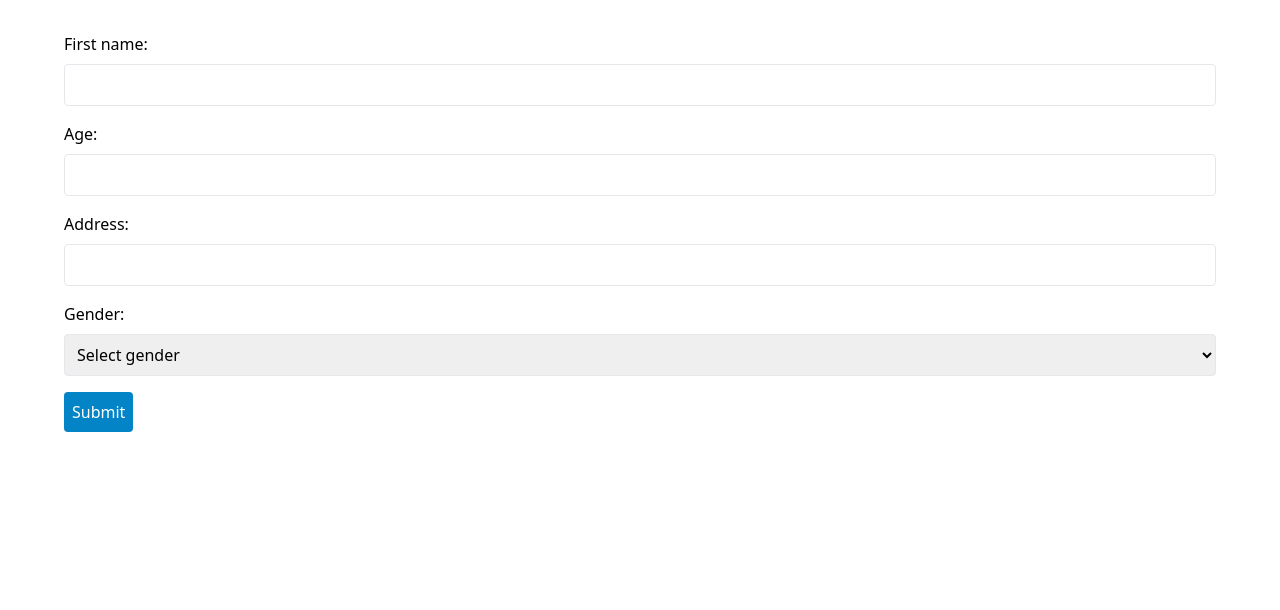
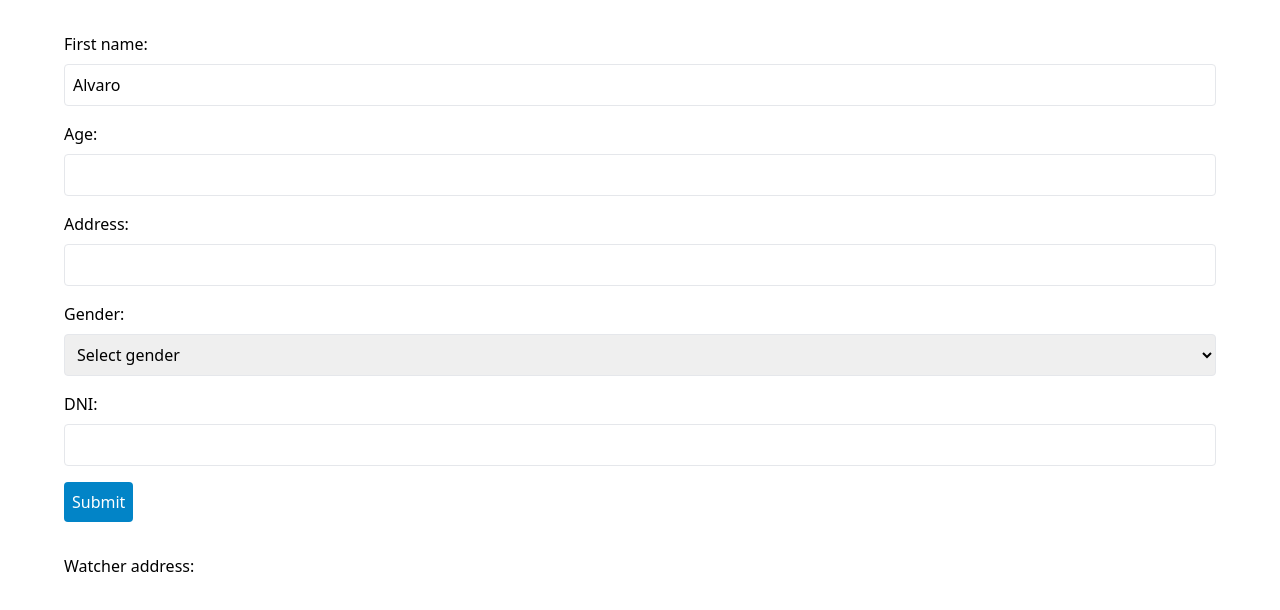
Before and after one commit to aguirrealvaro/hook-form-zod, a React (Vite) app: page / in a window 1280 px wide. Shown: the top 610 px of the page. Built offline with nearby package versions, Linux system fonts and the light colour scheme.

Commit message:
Add watcher and error messages

```diff
--- a/src/components/form.tsx
+++ b/src/components/form.tsx
@@ -7,24 +7,45 @@ type Fields = {
   age: number;
   address: number;
   gender: "male" | "female";
+  dni: number;
 };
 
 const Form: FunctionComponent = () => {
-  const { register, handleSubmit } = useForm<Fields>();
+  const {
+    register,
+    handleSubmit,
+    formState: { errors },
+    watch,
+  } = useForm<Fields>({ defaultValues: { name: "Alvaro" } });
+  const onSubmit: SubmitHandler<Fields> = (data) => {
     // eslint-disable-next-line no-console
-  const onSubmit: SubmitHandler<Fields> = (data) => {
     console.log(data);
   };
 
+  const address = watch("address");
+
   return (
+    <div>
       <form onSubmit={handleSubmit(onSubmit)}>
         <div className="mb-4 flex flex-col gap-2">
           <label htmlFor="name">First name:</label>
-        <Input id="name" {...register("name")} />
+          <Input
+            id="name"
+            {...register("name", { required: { value: true, message: "Required field" } })}
+          />
+          {errors.name && <span className="text-red-500">{errors.name.message}</span>}
         </div>
         <div className="mb-4 flex flex-col gap-2">
           <label htmlFor="age">Age:</label>
-        <Input id="age" {...register("age")} />
+          <Input
+            id="age"
+            {...register("age", {
+              required: { value: true, message: "Required field" },
+              min: { value: 18, message: "Min: 18" },
+              max: { value: 70, message: "Max: 70" },
+            })}
+          />
+          {errors.age && <span className="text-red-500">{errors.age.message}</span>}
         </div>
         <div className="mb-4 flex flex-col gap-2">
           <label htmlFor="address">Address:</label>
@@ -38,10 +59,18 @@ const Form: FunctionComponent = () => {
             <option value="female">female</option>
           </select>
         </div>
+        <div className="mb-4 flex flex-col gap-2">
+          <label htmlFor="dni">DNI:</label>
+          <Input id="dni" {...register("dni")} />
+        </div>
         <button type="submit" className="rounded bg-sky-600 p-2 text-white">
           Submit
         </button>
       </form>
+      <div className="mt-8">
+        <span>Watcher address: {address}</span>
+      </div>
+    </div>
   );
 };
 
```
Lines whose indentation alone changed are shown as unchanged.
